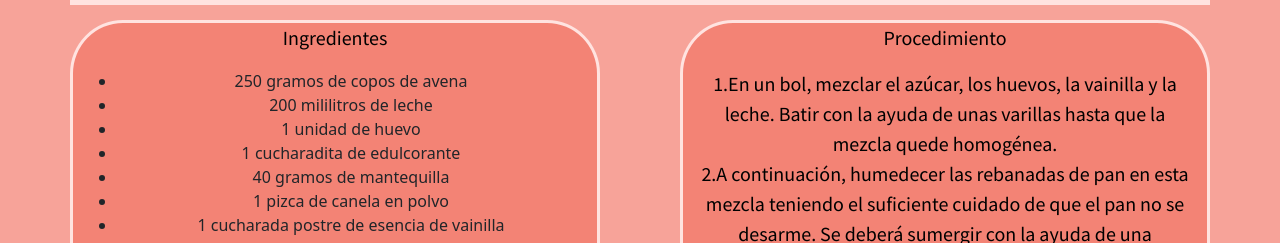
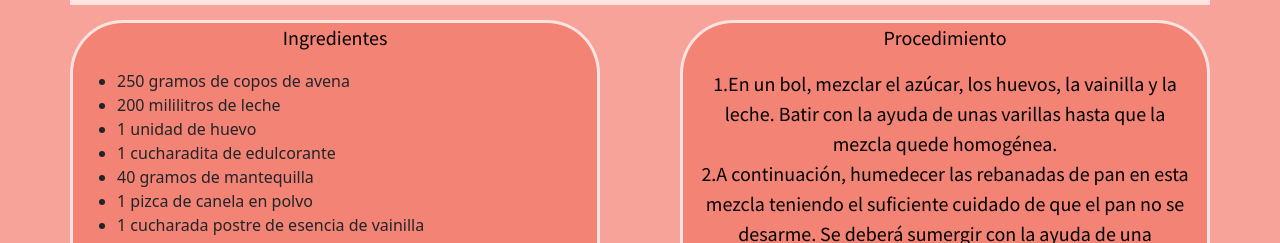
Before and after one commit to manuelabordad/prod, a website: page seccion2.html in a window 1280 px wide. Shown: the part 709-952 px from the top of the page. Drawn offline with nearby package versions, Linux system fonts and the light colour scheme; files that its build step writes are made by us from their sources; a web font is replaced by a local one.

Commit message:
nueva clase en scss llamada li

```diff
--- a/scss/estilos.scss
+++ b/scss/estilos.scss
@@ -185,6 +185,9 @@ p {
 	display: grid;
 	column-gap: 5rem;
 }
+li {
+	width: fit-content;
+}
 @media only screen and (max-width: 480px) {
 	.conteiner_menu {
 		grid-template-columns: 1fr;
```
